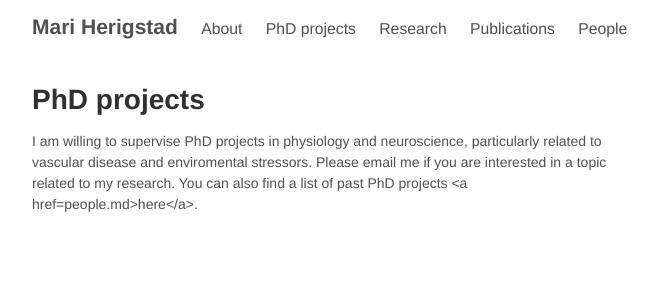
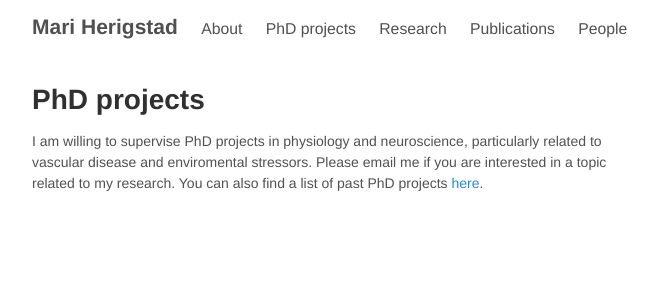
Before and after one commit to mariherigstad/mariherigstad.github.io, a Jekyll site: the page built from phd_projects.md, in a window 1280 px wide. Shown: the top 300 px of the page, without its empty margins (307-965 px from the left). Built offline with Jekyll 4.4.1, drawn with Linux system fonts in a browser that asks for light colours.

Commit message:
Update phd_projects.md

```diff
--- a/phd_projects.md
+++ b/phd_projects.md
@@ -3,4 +3,4 @@ layout: page
 title: PhD projects
 ---
 
-I am willing to supervise PhD projects in physiology and neuroscience, particularly related to vascular disease and enviromental stressors. Please email me if you are interested in a topic related to my research. You can also find a list of past PhD projects <a href=people.md>here</a>.
+I am willing to supervise PhD projects in physiology and neuroscience, particularly related to vascular disease and enviromental stressors. Please email me if you are interested in a topic related to my research. You can also find a list of past PhD projects <a href="people.md">here</a>.
```
